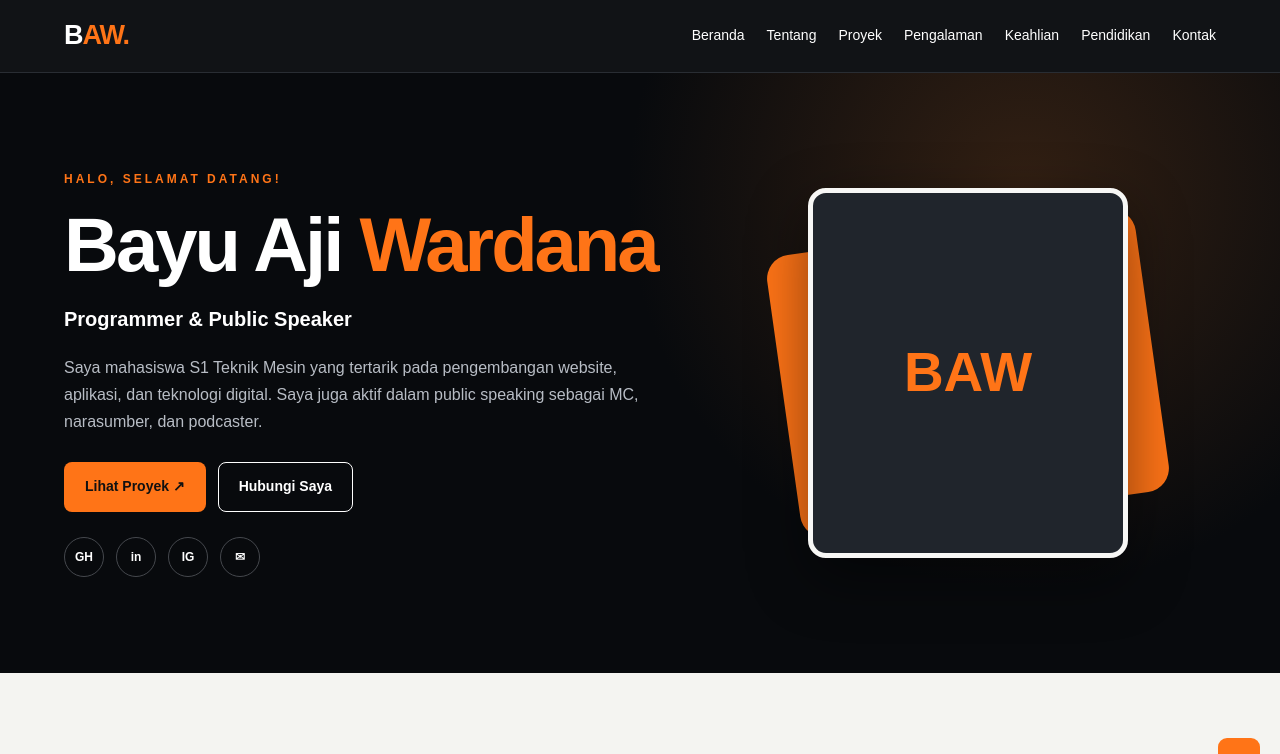
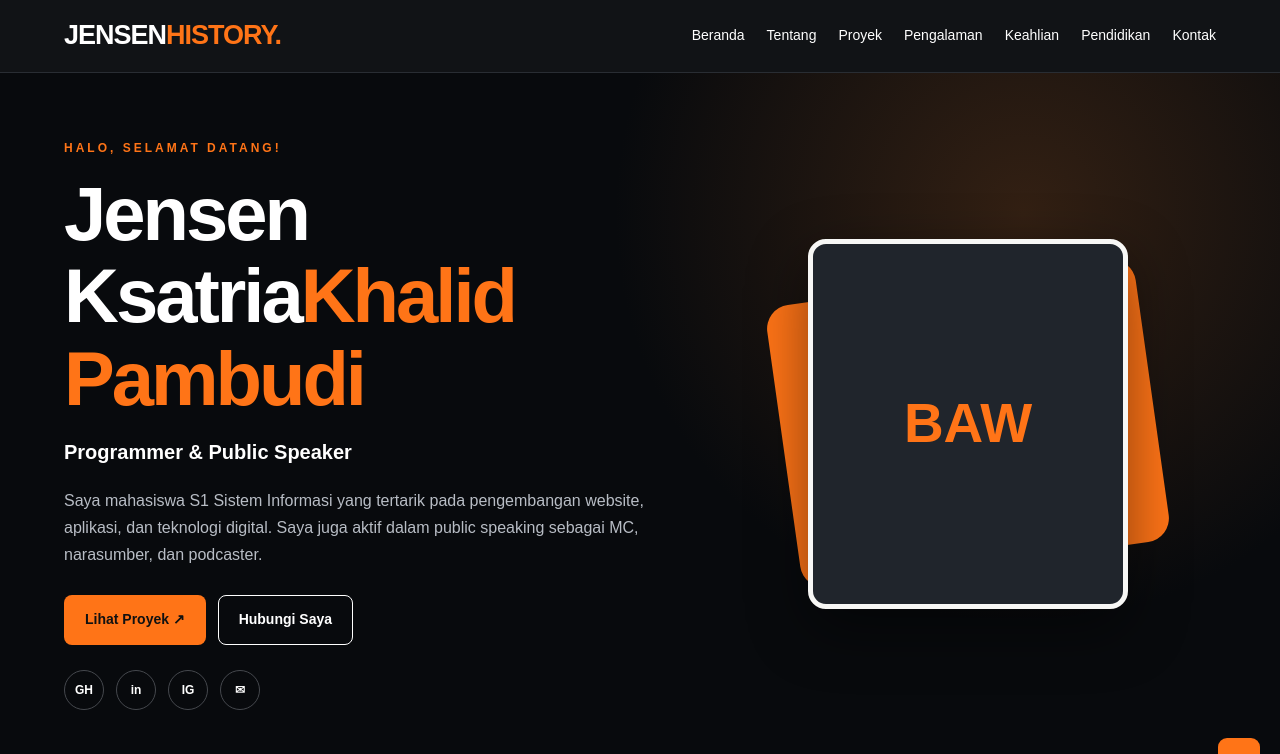
Before and after one commit to jensenkkp8-cmd/e-cv-jensen, a plain HTML site: page index.html in a window 1280 px wide. Shown: the top 754 px of the page. Drawn offline with Linux system fonts and the light colour scheme.

Commit message:
Update index.html

```diff
--- a/index.html
+++ b/index.html
@@ -4,7 +4,7 @@
   <meta charset="UTF-8">
   <meta name="viewport" content="width=device-width, initial-scale=1.0">
   <meta name="description" content="Portofolio Bayu Aji Wardana - Programmer dan Public Speaker">
-  <title>Bayu Aji Wardana | E-CV</title>
+  <title>Jensen Ksatria Khalid Pambudi | E-CV</title>
 
   <style>
     :root {
@@ -676,7 +676,7 @@
   <!-- NAVBAR -->
   <header class="navbar">
     <div class="container nav-inner">
-      <a href="#beranda" class="logo">B<span>AW.</span></a>
+      <a href="#beranda" class="logo">JENSEN<span>HISTORY.</span></a>
 
       <button class="menu-toggle" id="menuToggle" aria-label="Buka menu">
         ☰
@@ -700,12 +700,12 @@
       <div>
         <p class="eyebrow">Halo, selamat datang!</p>
 
-        <h1>Bayu Aji <span>Wardana</span></h1>
+        <h1>Jensen Ksatria<span>Khalid Pambudi</span></h1>
 
         <h2>Programmer &amp; Public Speaker</h2>
 
         <p class="description">
-          Saya mahasiswa S1 Teknik Mesin yang tertarik pada pengembangan
+          Saya mahasiswa S1 Sistem Informasi yang tertarik pada pengembangan
           website, aplikasi, dan teknologi digital. Saya juga aktif dalam
           public speaking sebagai MC, narasumber, dan podcaster.
         </p>
@@ -722,7 +722,7 @@
              title="Ganti dengan profil LinkedIn kamu">in</a>
           <a href="https://instagram.com/" target="_blank" rel="noreferrer"
              title="Ganti dengan profil Instagram kamu">IG</a>
-          <a href="mailto:wardanaaji767@gmail.com" title="Email">✉</a>
+          <a href="mailto:jensenkkp3@gmail.com" title="Email">✉</a>
         </div>
       </div>
 
```
